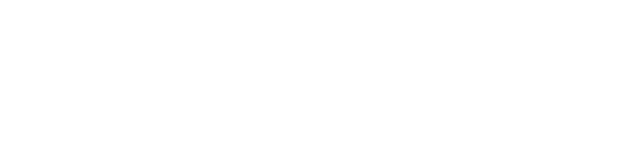
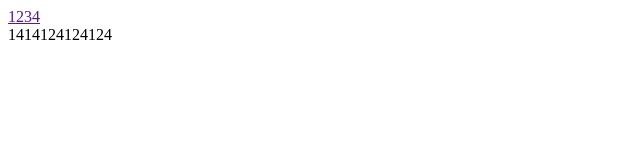
Before and after one commit to zloykotenok/kot06, a plain HTML site: page index.html in a window 1280 px wide. Shown: the whole page, without its empty margins (0-640 px from the left). Drawn offline with Linux system fonts and the light colour scheme.

Commit message:
asdasdas

```diff
--- a/index.html
+++ b/index.html
@@ -6,5 +6,12 @@
     <link rel="stylesheet" href="./index.css" />
     <title>Document</title>
   </head>
-  <body></body>
+  <body>
+    <header>
+      <nav>
+        <a href="">1</a><a href="">2</a><a href="">3</a><a href="">4</a>
+      </nav>
+    </header>
+    <footer>1414124124124</footer>
+  </body>
 </html>
```
